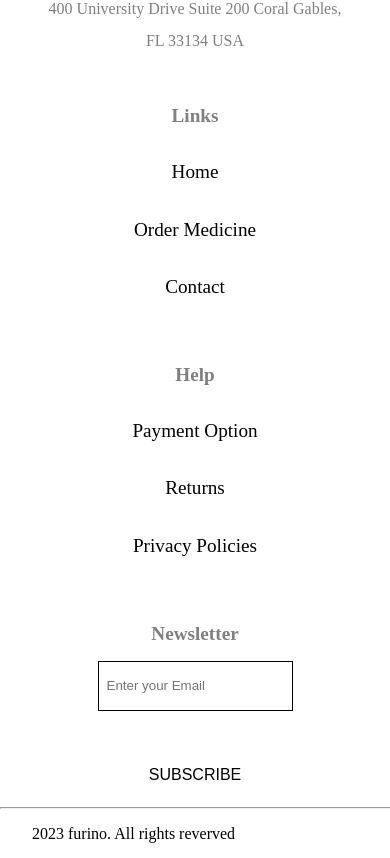
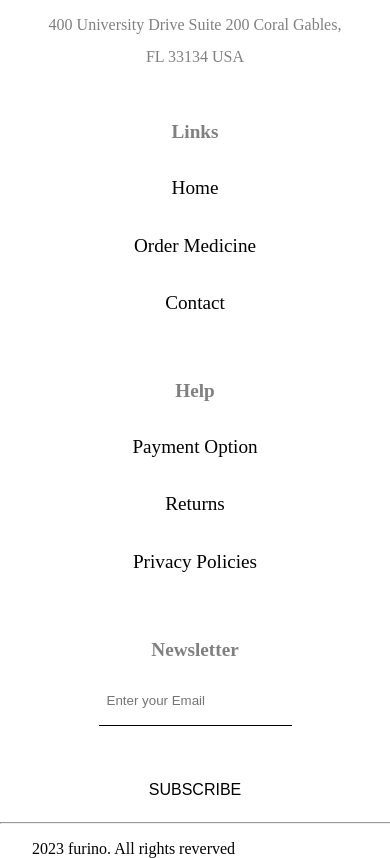
Before and after one commit to Vighnesh-45/medical-healthcare, a React (Vite) app: page /cart in a window 390 px wide. Shown: the part 1101-1959 px from the top of the page. Built offline with nearby package versions, Linux system fonts and the light colour scheme; no server answers.

Commit message:
cart scroll up

```diff
--- a/src/Components/Cart.css
+++ b/src/Components/Cart.css
@@ -110,7 +110,6 @@
           align-items: center;
           justify-content: center;
           gap: 3rem;
-
           & h4 {
             font-size: 1.8rem;
             line-height: 2;
--- a/src/Components/Cart.jsx
+++ b/src/Components/Cart.jsx
@@ -1,4 +1,4 @@
-import React, { useState } from 'react';
+import React, { useState, useEffect } from 'react';
 import logo from "./../assets/logo.png";
 import "./Cart.css";
 import { MdKeyboardArrowRight } from "react-icons/md";
@@ -12,6 +12,10 @@ const Cart = ({ cart }) => {
     const [file, setFile] = useState(null);
     const [selectedIds, setSelectedIds] = useState([]);
     const [image, setImage] = useState(null);
+
+    useEffect(() => {
+        window.scrollTo(0, 0);
+    }, []);
 
     const handleUpload = async () => {
         if (!file) {
@@ -61,7 +65,7 @@ const Cart = ({ cart }) => {
                 <div className="cart-overview">
                     <div className="cart-left">
                         <table>
-
+                            <thead>
                                 <tr>
                                     <th>Product</th>
                                     <th>Price</th>
@@ -69,7 +73,8 @@ const Cart = ({ cart }) => {
                                     <th>Subtotal</th>
                                     <th>Add Prescription</th>
                                 </tr>
-
+                            </thead>
+                            <tbody>
                                 {cart.map((item, index) => (
                                     <tr key={index} className="cart-item">
                                         <td>{item.Heading}</td>
@@ -86,6 +91,7 @@ const Cart = ({ cart }) => {
                                         </td>
                                     </tr>
                                 ))}
+                            </tbody>
                         </table>
                     </div>
                     <div className="cart-total">
--- a/src/Components/Category.css
+++ b/src/Components/Category.css
@@ -6,7 +6,7 @@
         height: 5rem;
         width: 5rem;
       }
-      & h2 {
+      & h1 {
         font-size: 2rem;
         color: grey;
         text-align: center;
--- a/src/Components/Layout/Footer.css
+++ b/src/Components/Layout/Footer.css
@@ -67,6 +67,8 @@
         }
         & input {
           height: 2rem;
+          border: none;
+          border-bottom: 1px solid black;
         }
       }
     }
@@ -109,6 +111,8 @@
           & input {
             padding: 0.5rem;
             border: 1px solid black;
+            border: none;
+            border-bottom: 1px solid black;
           }
         }
       }
```
Lines whose indentation alone changed are shown as unchanged.
